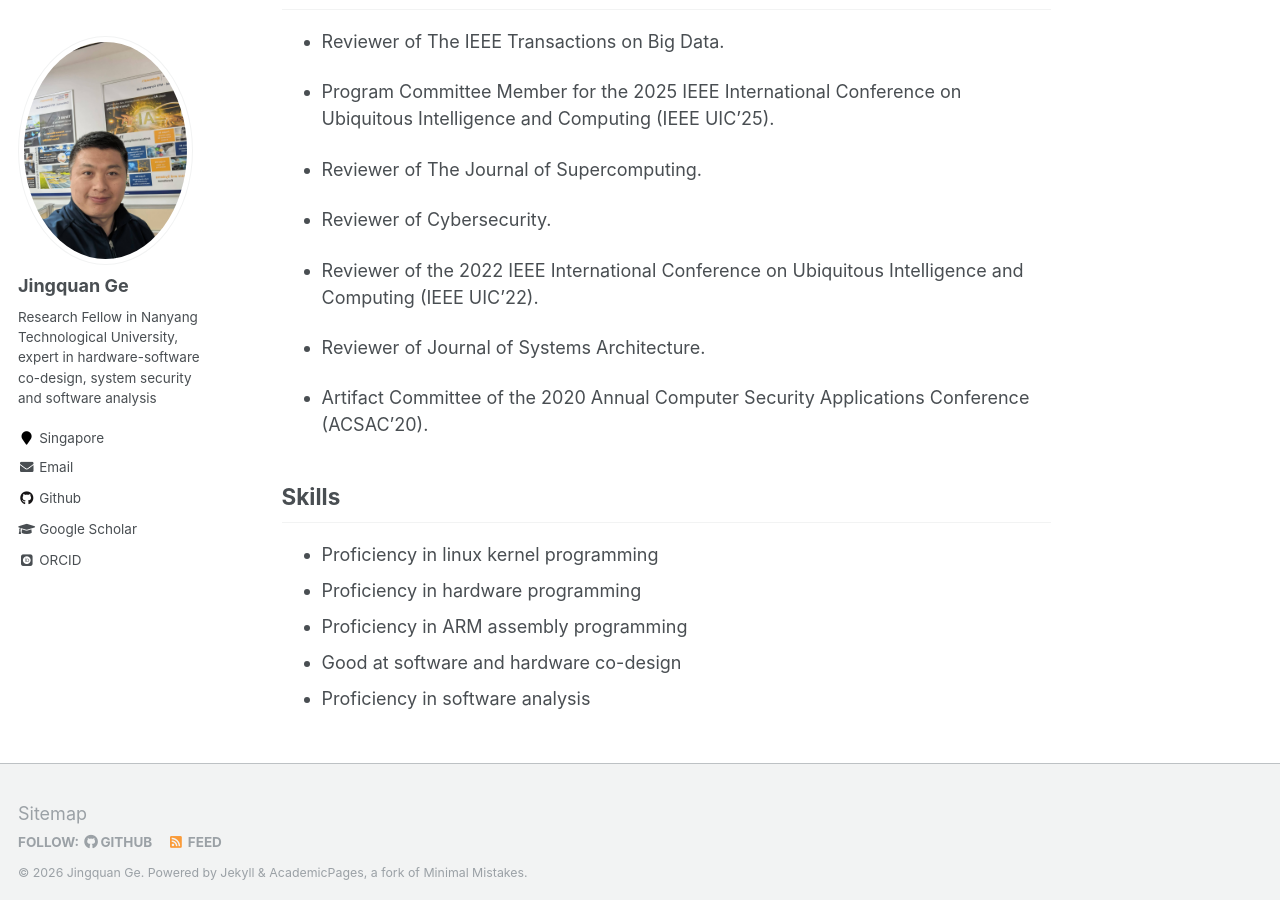
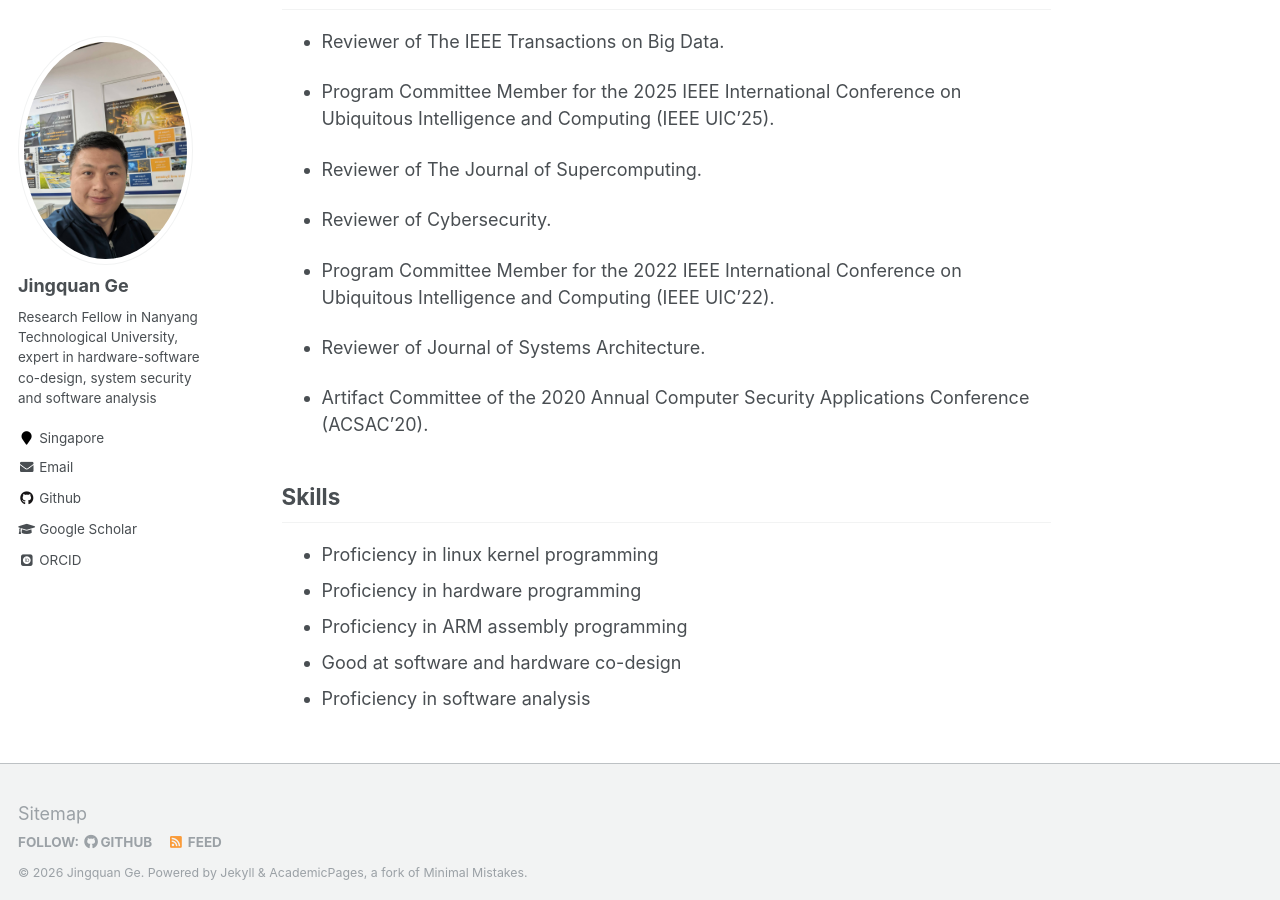
Before and after one commit to gejingquan/gejingquan.github.io, a Jekyll site: the page built from _pages/about.md, in a window 1280 px wide and 900 px high, scrolled down 1213 px. Built offline with Jekyll 4.4.1, drawn with Linux system fonts in a browser that asks for light colours; some web fonts are replaced.

Commit message:
Update about.md

```diff
--- a/_pages/about.md
+++ b/_pages/about.md
@@ -47,7 +47,7 @@ Email: jingquan.ge@ntu.edu.sg
 
 * Reviewer of Cybersecurity.
 
-* Reviewer of the 2022 IEEE International Conference on Ubiquitous Intelligence and Computing (IEEE UIC'22).
+* Program Committee Member for the 2022 IEEE International Conference on Ubiquitous Intelligence and Computing (IEEE UIC'22).
 
 * Reviewer of Journal of Systems Architecture.
 
```
